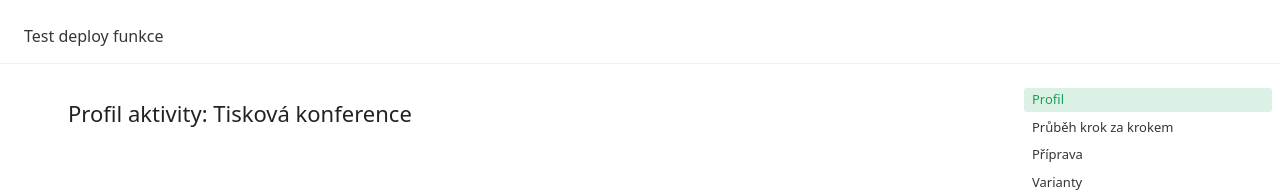
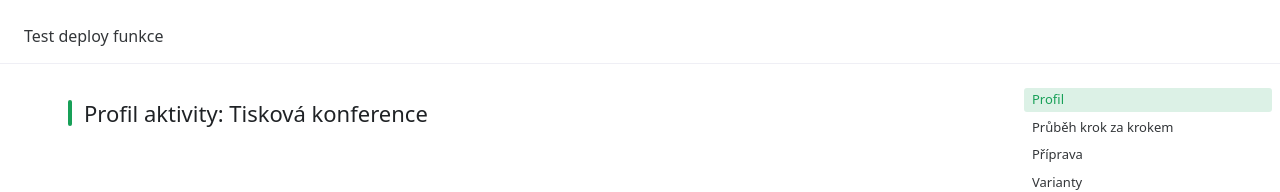
Before and after one commit to sprtokiller/metodicka_knihovna, a Vue app: page / in a window 1280 px wide. Shown: the top 192 px of the page. Built offline with nearby package versions, Linux system fonts and the light colour scheme; some icons are missing.

Commit message:
Feat: Headers design better

```diff
--- a/src/components/ActivityFlow/ActivityFlow.vue
+++ b/src/components/ActivityFlow/ActivityFlow.vue
@@ -1,6 +1,6 @@
 <template>
   <section>
-    <n-h2>Průběh krok za krokem</n-h2>
+    <n-h2 prefix="bar">Průběh krok za krokem</n-h2>
     <n-row :gutter="12" style="margin-bottom: 2rem;">
       <n-col :span="16">
         <ActivityPrepPhase style="margin-bottom: 12px;"/>
--- a/src/components/ActivityPrep/ActivityPrep.vue
+++ b/src/components/ActivityPrep/ActivityPrep.vue
@@ -1,6 +1,6 @@
 <template>
   <section>
-    <n-h2>Příprava</n-h2>
+    <n-h2 prefix="bar">Příprava</n-h2>
     <ActivityMaterials />
   </section>
 </template>
--- a/src/components/ActivityProfile.vue
+++ b/src/components/ActivityProfile.vue
@@ -1,6 +1,6 @@
 <template>
   <section>
-    <n-h2>Profil aktivity: Tisková konference</n-h2>
+    <n-h2 prefix="bar">Profil aktivity: Tisková konference</n-h2>
     <n-row :gutter="12">
       <n-col :span="20">
         <n-empty description="You can't find anything" style="margin-top: 200px"/>
```
